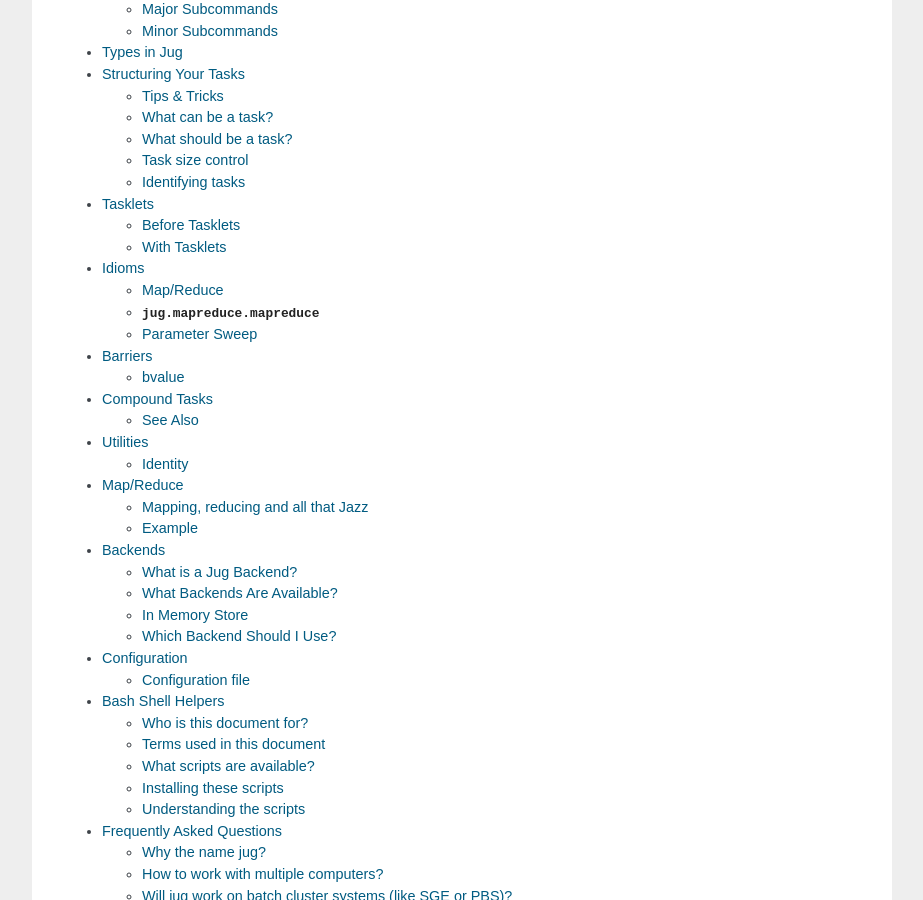
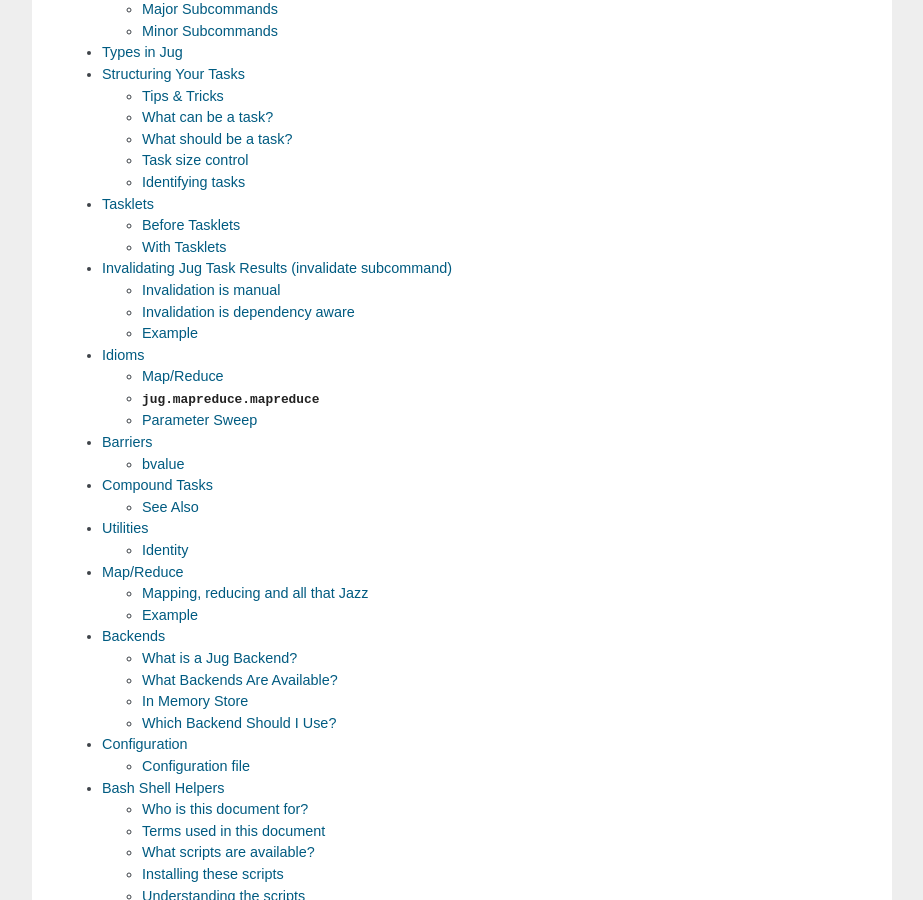
Before and after one commit to luispedro/jug, a Sphinx documentation site: the page built from docs/source/index.rst, in a window 1280 px wide and 900 px high, scrolled down 2058 px. Shown: the whole window, without its empty margins (198-1121 px from the left). Built offline with Sphinx 7.4.7, drawn with Linux system fonts in a browser that asks for light colours; formulas are drawn with MathJax 3; the version number could not be read and is left out; some of the changed lines change nothing that is shown.

Commit message:
DOC Document invalidate subcommand

```diff
--- a/docs/source/index.rst
+++ b/docs/source/index.rst
@@ -117,6 +117,7 @@
     types.rst
     tasks.rst
     tasklets.rst
+    invalidate.rst
     idioms.rst
     barrier.rst
     compound.rst
--- /dev/null
+++ b/docs/source/invalidate.rst
@@ -0,0 +1,58 @@
+=====================================================
+Invalidating Jug Task Results (invalidate subcommand)
+=====================================================
+
+When you invalidate results of a task, you are telling jug that everything that
+was computed using that function needs should no longer be used. Thus, any
+result which depended on that function needs to be recomputed.
+
+Invalidation is manual
+----------------------
+
+To invalidate a task, you need to use the ``invalidate`` command. Jug does not
+detect that you fixed a bug in your code automatically.
+
+Invalidation is dependency aware
+--------------------------------
+
+When you do invalidate a task, all results that depend on the invalid results
+will also be invalidated. This is what makes the invalidate subcommand so
+powerful.
+
+Example
+-------
+
+Consider the MP example we useed elsewhere in this guide:
+
+Its dependency graph looks like this::
+
+    M0 -> getdata -> countwords -> C0
+    M1 -> getdata -> countwords -> C1
+    M2 -> getdata -> countwords -> C2
+    ...
+    C0 C1 C2 -> addcounts -> avgs
+    C0 + avgs -> divergence
+    C1 + avgs -> divergence
+    C2 + avgs -> divergence
+    ...
+
+This is a typical fan-in-fan-out structure. After you have run the code, ``jug
+status`` will give you this output::
+
+
+Now assume that ``addcounts`` has a bug. Now you must:
+
+1. Fix the bug (well, of course)
+2. Rerun everything that could have been affected by the bug.
+
+Jug invalidation helps you with the second task.::
+
+    jug invalidate addcounts
+
+will remove results for all the ``addcounts`` tasks, *and all the divergence
+tasks* because those results depended on results from ``addcounts``. Now, ``jug
+status`` gives us::
+
+
+So, now when you run ``jug execute``, ``addcounts`` will be re-run as will
+everything that could possibly have changed as well.
```
